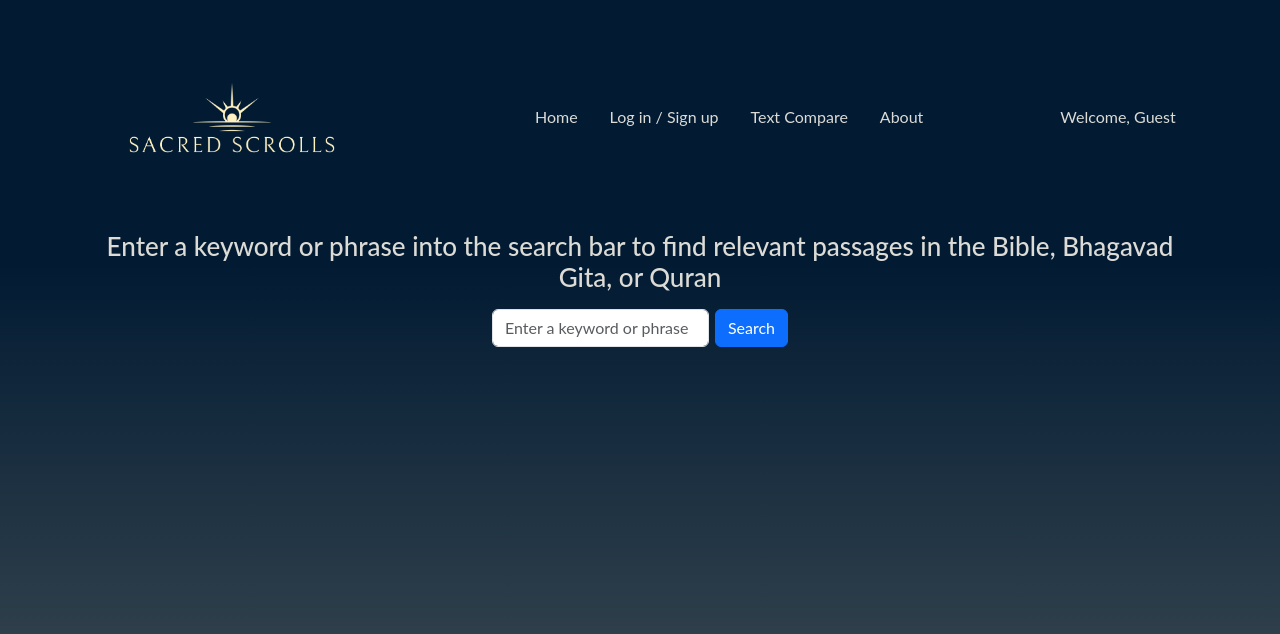
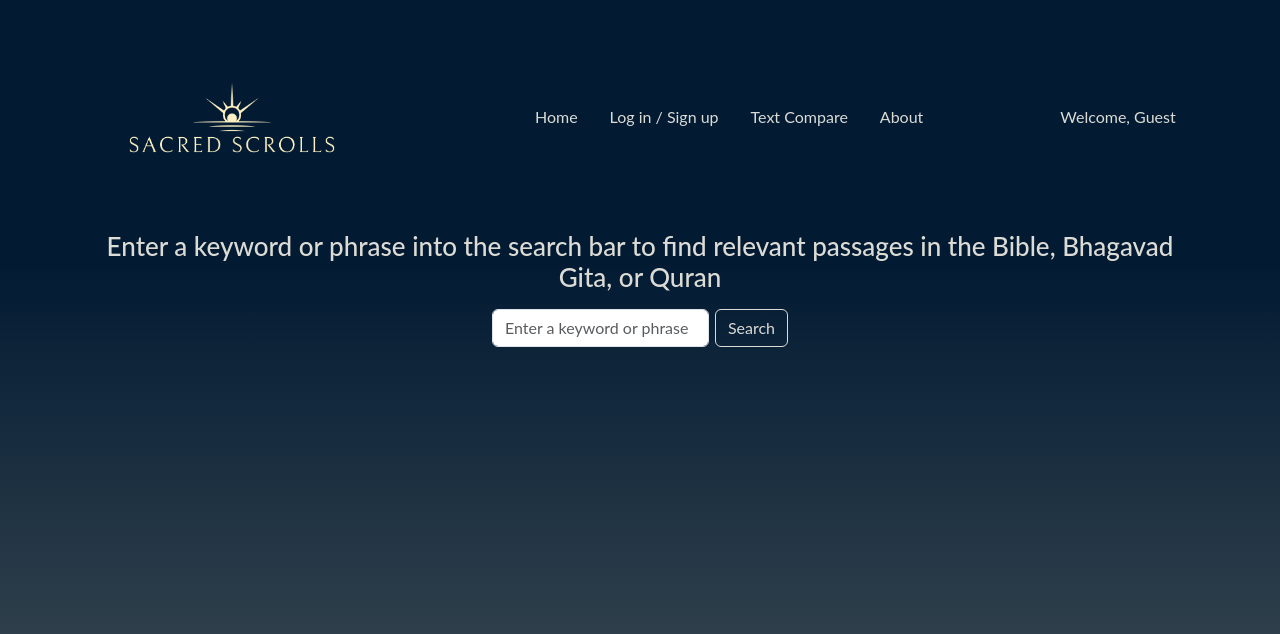
Before and after one commit to andrew-hagstrom/Sacred_Scrolls_Project, a React (Vite) app in the folder frontend/: page /text-compare in a window 1280 px wide. Shown: the top 634 px of the page. Built offline with nearby package versions, Linux system fonts and the light colour scheme; no server answers.

Commit message:
text-comparison button activated

```diff
--- a/frontend/src/pages/TextComparePage.jsx
+++ b/frontend/src/pages/TextComparePage.jsx
@@ -118,7 +118,7 @@ function TextComparePage() {
                                 style={{marginRight:'6px'}}
 
                             />
-                            <Button variant="primary" onClick={handleSearch}>Search</Button>
+                            <Button variant="none" style={{backgroundColor:'transparent', color:'#dcdbd5', border:'1px solid #dcdbd5'}}onClick={handleSearch}>Search</Button>
                         </InputGroup>
                     </Col>
                 </Row>
```
